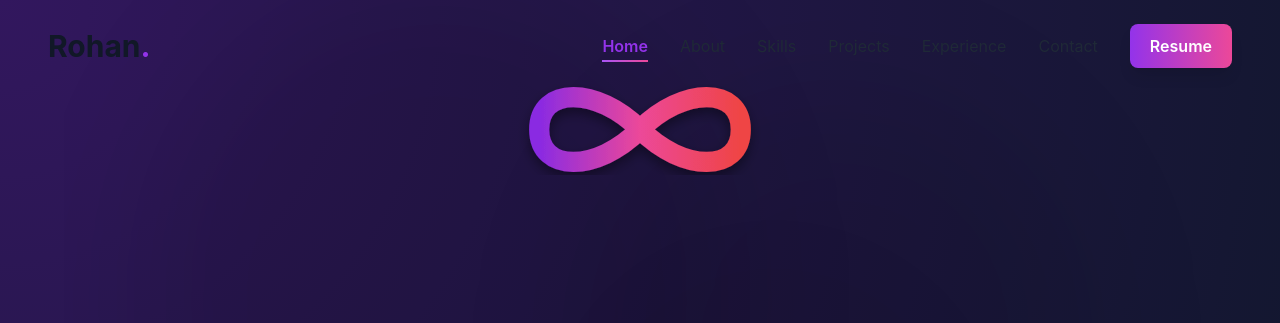
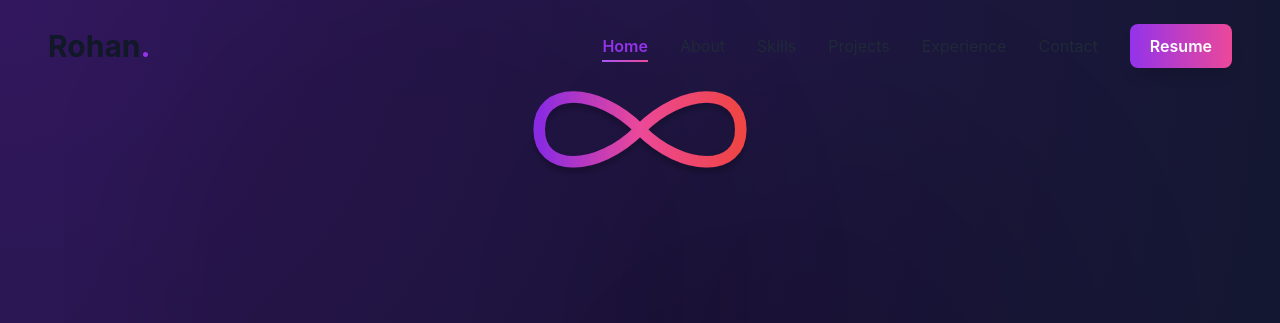
Before and after one commit to RohanMukka/portfolio, a React (Vite) app: page / in a window 1280 px wide. Shown: the top 323 px of the page. Built offline with nearby package versions, Linux system fonts and the light colour scheme; a web font is replaced by a local one.

Commit message:
Make InfinitySymbol stroke thinner

```diff
--- a/components/common/InfinitySymbol.tsx
+++ b/components/common/InfinitySymbol.tsx
@@ -17,14 +17,14 @@ const InfinitySymbol: React.FC<InfinitySymbolProps> = ({ className }) => (
         <stop offset="100%" stopColor="#ef4444" />
       </linearGradient>
       <filter id="infShadow" x="-20%" y="-20%" width="140%" height="140%">
-        <feDropShadow dx="0" dy="4" stdDeviation="4" floodColor="#000" floodOpacity="0.4" />
+        <feDropShadow dx="0" dy="4" stdDeviation="2" floodColor="#000" floodOpacity="0.2" />
       </filter>
     </defs>
     <path
       d="M30,50 C30,20 70,20 100,50 C130,80 170,80 170,50 C170,20 130,20 100,50 C70,80 30,80 30,50 Z"
       fill="none"
       stroke="url(#infGrad)"
-      strokeWidth="14"
+      strokeWidth="8"
       strokeLinecap="round"
       filter="url(#infShadow)"
     />
```
